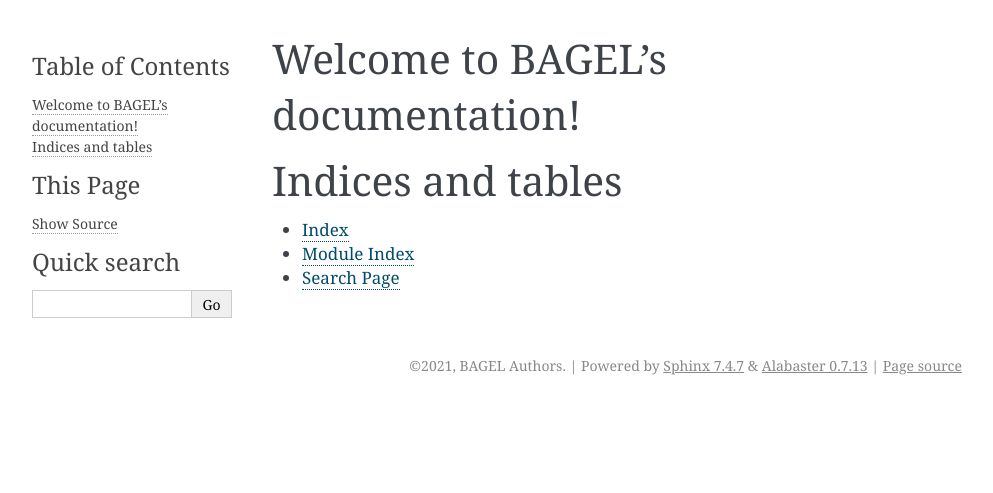
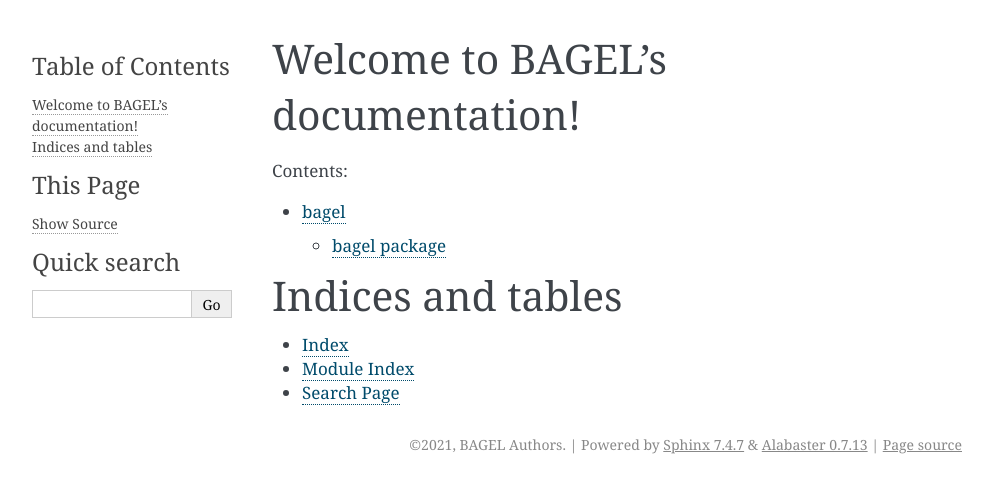
Before and after one commit to TravisWheelerLab/bagel, a Sphinx documentation site: the page built from docs/index.rst, in a window 1280 px wide. Shown: the top 493 px of the page, without its empty margins (148-1141 px from the left). Built offline with Sphinx 7.4.7, drawn with Linux system fonts in a browser that asks for light colours; some of the changed lines change nothing that is shown.

Commit message:
Add instructions to docs

```diff
--- a/docs/index.rst
+++ b/docs/index.rst
@@ -6,9 +6,13 @@
 Welcome to BAGEL's documentation!
 =================================
 
+.. If you create a new page, add its name to the list below!
+
 .. toctree::
    :maxdepth: 2
    :caption: Contents:
+
+   modules
 
 
 
```
